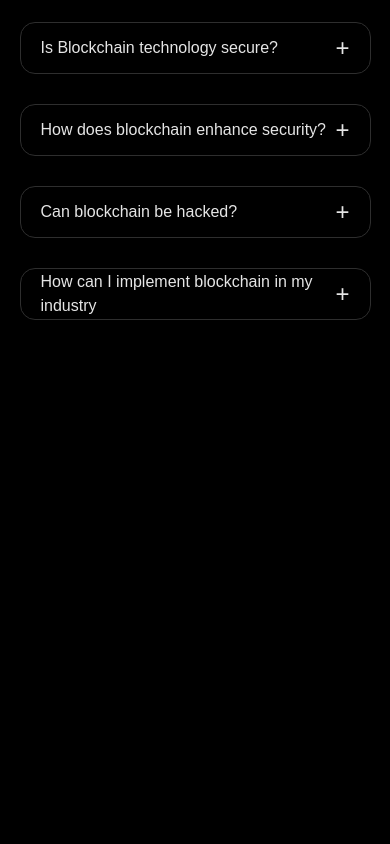
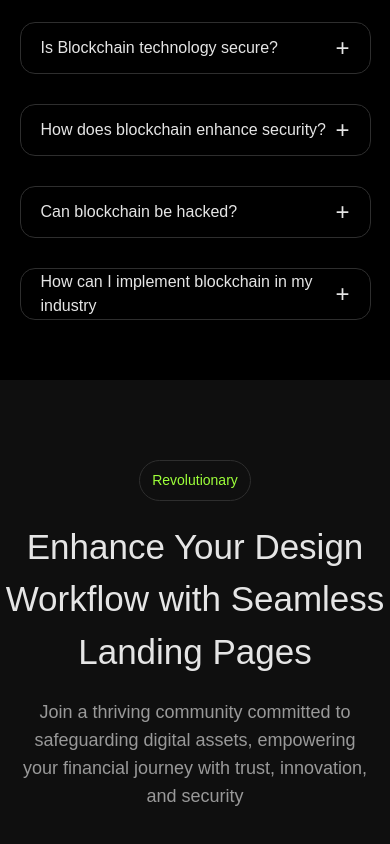
Before and after one commit to alonzojoe/react-rev-ts, a React (Vite) app: page / in a window 390 px wide. Shown: the part 7080-7924 px from the top of the page. Before the commit the page ends 7460 px from the top, so only its background shows below. Built offline with nearby package versions, Linux system fonts and the light colour scheme; a web font is replaced by a local one.

Commit message:
implement SectionHeader with HEADER_CONTENT Action property: tag,title and description

```diff
--- a/src/components/Action.tsx
+++ b/src/components/Action.tsx
@@ -1,5 +1,16 @@
+import SectionHeader from "./SectionHeader";
+import { HEADER_CONTENT } from "../constants";
 const Action = () => {
-  return <div></div>;
+  return (
+    <div className="w-full flex flex-col items-center justify-center gap-5 relative py-[80px] md:px-[120px] bg-gray4">
+      <SectionHeader
+        nowrap={false}
+        tag={HEADER_CONTENT["Action"].tag}
+        title={HEADER_CONTENT["Action"].title}
+        description={HEADER_CONTENT["Action"].description}
+      />
+    </div>
+  );
 };
 
 export default Action;
```
